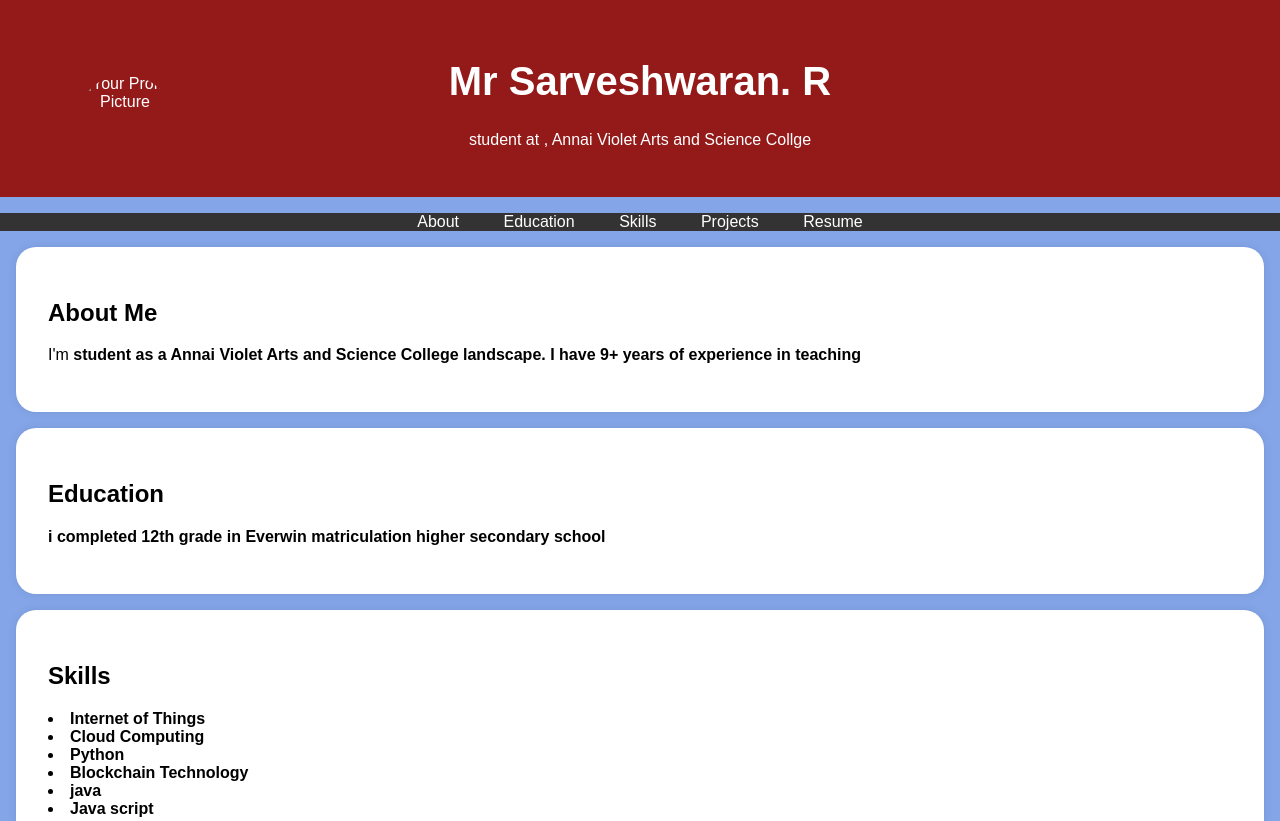
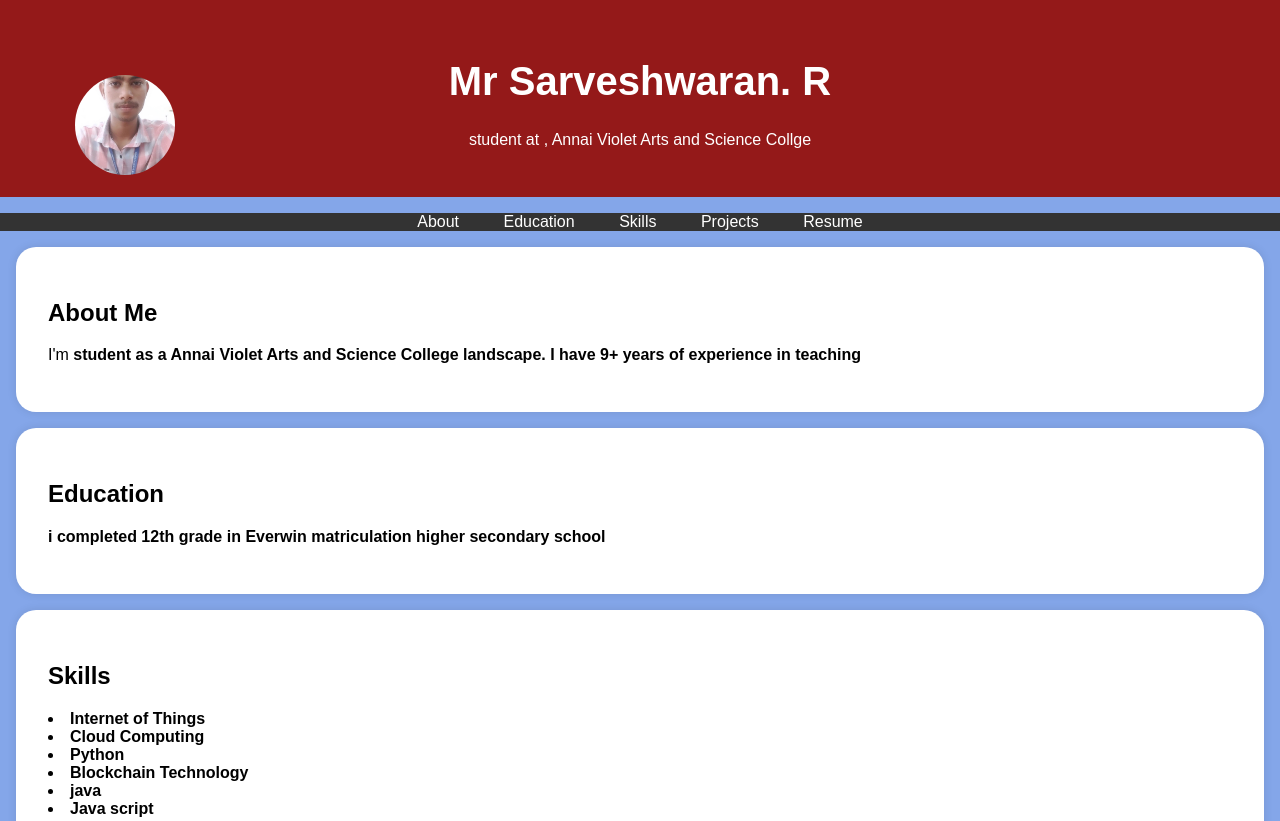
Before and after one commit to sarvesh05613/Index, a plain HTML site: page index.html in a window 1280 px wide. Shown: the top 821 px of the page. Drawn offline with Linux system fonts and the light colour scheme.

Commit message:
Update index.html

```diff
--- a/index.html
+++ b/index.html
@@ -95,7 +95,7 @@
     <header>
         <div class="header-content">
             <!-- Add your profile picture here -->
-            <img src="./sarvesh.jpg" alt="Your Profile Picture" class="profile-picture">
+            <img src="./Pic.jpg" alt="Your Profile Picture" class="profile-picture">
             <h1>Mr Sarveshwaran. R</h1>
             <p> student at , Annai Violet Arts and  Science Collge</p>
         </div>
```
